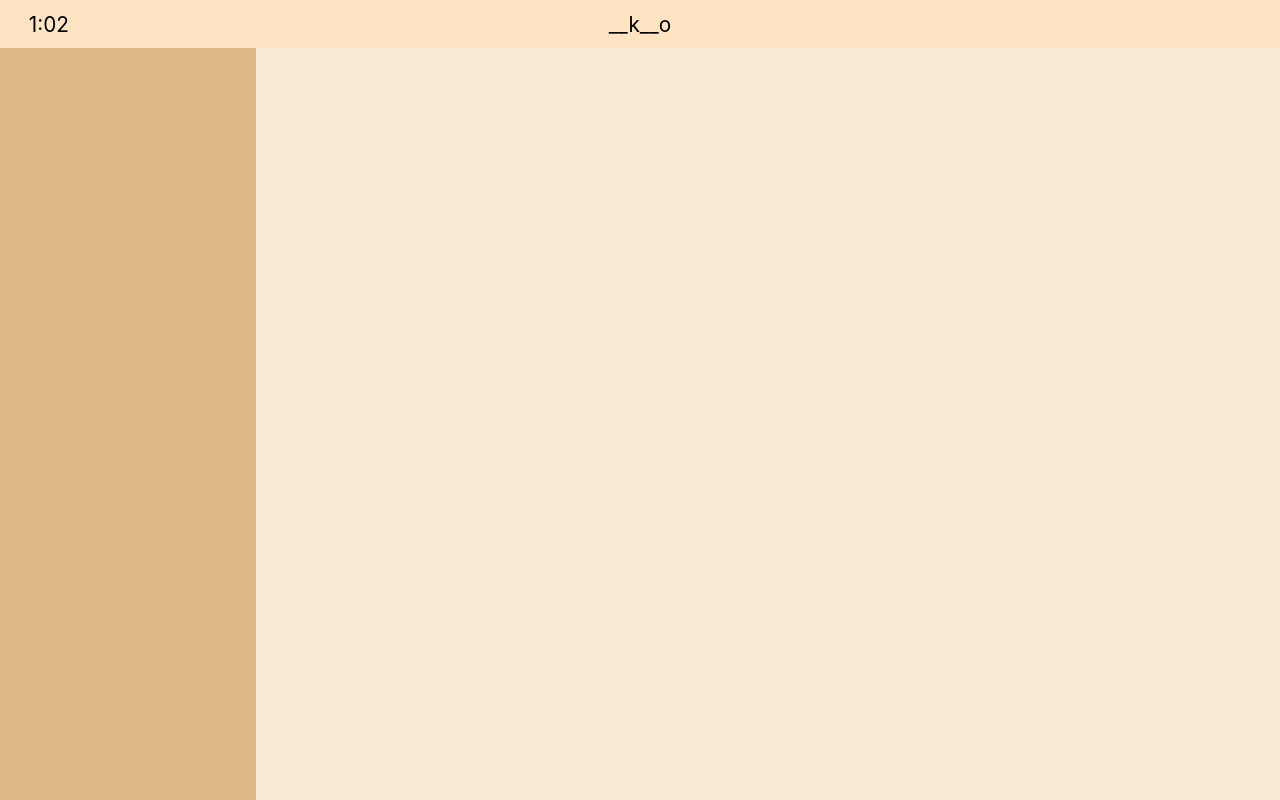
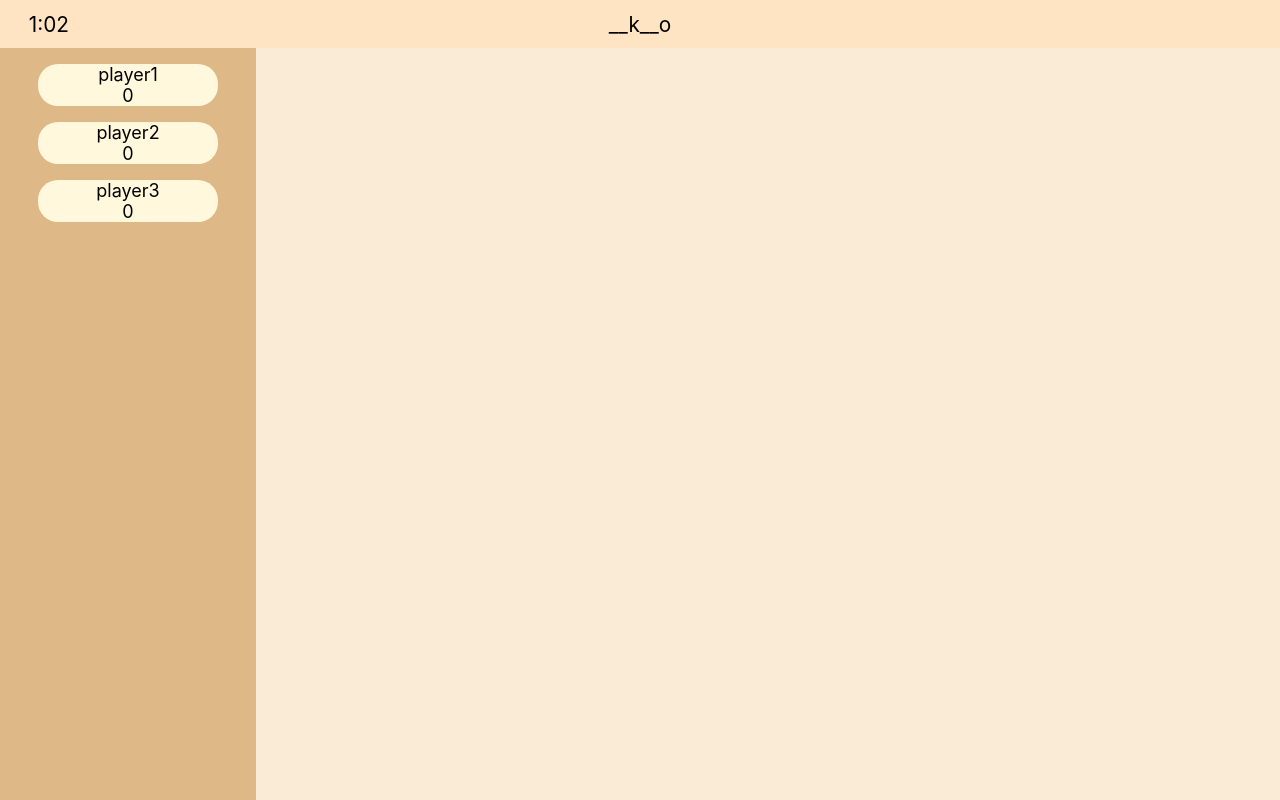
Before and after one commit to Emptiedfull/ExCribbl, a React (Create React App) app: page / in a window 1280 px wide. Built offline with nearby package versions, Linux system fonts and the light colour scheme; no server answers.

Commit message:
added participant display

```diff
--- a/src/components/playerCard.js
+++ b/src/components/playerCard.js
@@ -0,0 +1,15 @@
+import styles from '../styles/playercard.module.css';
+
+export default function PlayerCard({name,score}) {
+    return (
+        <div className={styles.playerCard}>
+            <div className={styles.playerName}>
+                {name}
+            </div>
+            <div className={styles.playerScore}>
+                {score}
+            </div>
+        </div>
+    )
+
+}
--- a/src/pages/game.js
+++ b/src/pages/game.js
@@ -3,11 +3,13 @@ import styles from '../styles/game.module.css';
 import Canvas from '../components/Canvas';
 import { useEffect,useRef, useState } from 'react';
 
+import PlayerCard from '../components/playerCard';
 function Game() {
   const socket = useRef(null);
   const [socketState, setSocketState] = useState(false);
 
   const [gameStarted, setGameStarted] = useState(false);
+  const [participants, setParticipants] = useState([{name: "player1", score: 0},{name: "player2", score: 0},{name: "player3", score: 0}]);
 
 
   useEffect(() => {
@@ -32,7 +34,7 @@ function Game() {
             if (data.type === "game_start"){
                 setGameStarted(true)
                 const participants = data.players;
-                console.log(participants)
+                setParticipants(participants)
             }
 
             if (data.type === "your_turn"){
@@ -57,6 +59,9 @@ function Game() {
         </div>
         <div className={styles.body}>
             <div className={styles.participants}>
+                {participants.map((participant, index) => {
+                    return <PlayerCard key={index} name={participant.name} score={participant.score}/>
+                })}
 
             </div>
             {socketState && <Canvas ws={socket}/>}
--- a/src/styles/game.module.css
+++ b/src/styles/game.module.css
@@ -35,10 +35,12 @@
 }
 
 .participants{
+    padding: 1rem;
     width: 20%;
     background-color: burlywood;
     display: flex;
     flex-direction: column;
     align-items: center;
-    justify-content: center;
+    gap: 1rem;
+
 }
--- /dev/null
+++ b/src/styles/playercard.module.css
@@ -0,0 +1,9 @@
+.playerCard{
+    display: flex;
+    width: 80%;
+    background-color: cornsilk;
+    flex-direction: column;
+    align-items: center;
+    font-size: large;
+    border-radius: 20px ;
+}
```
